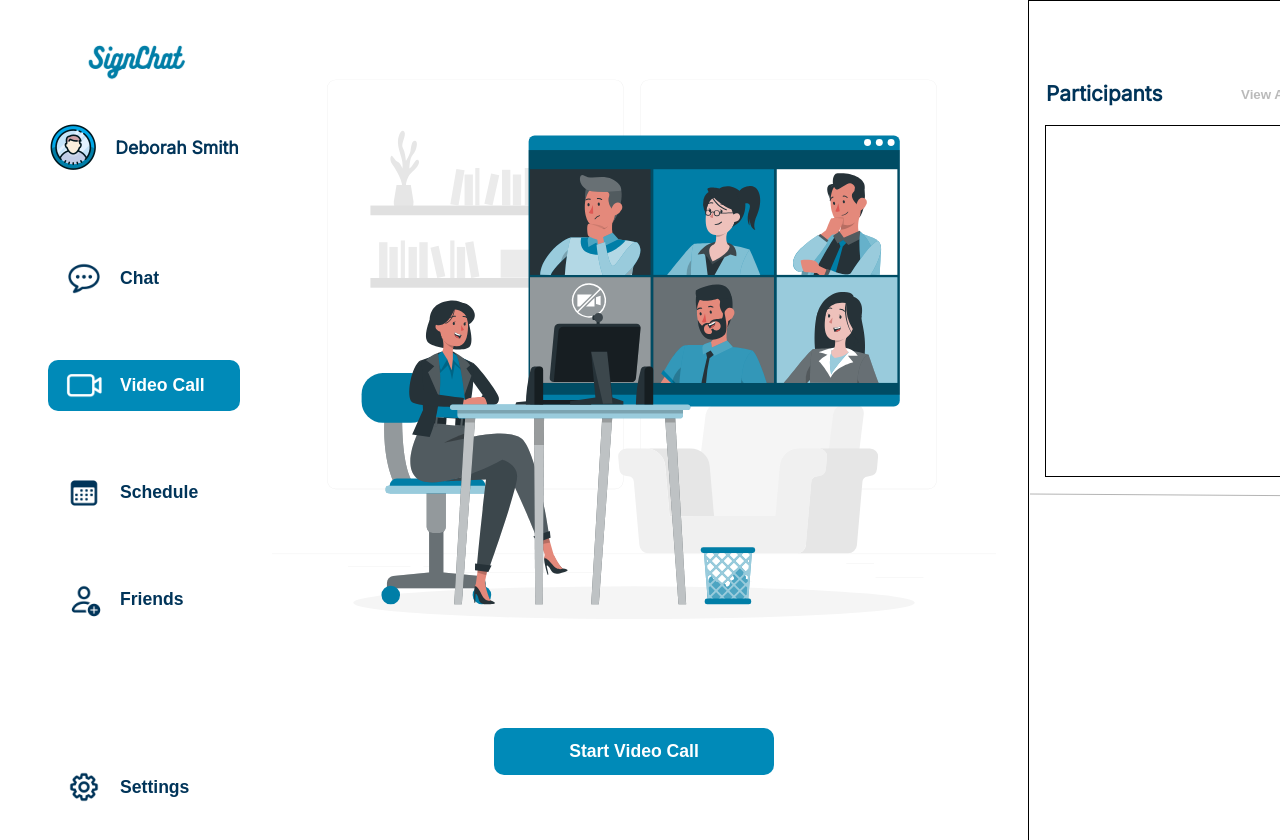
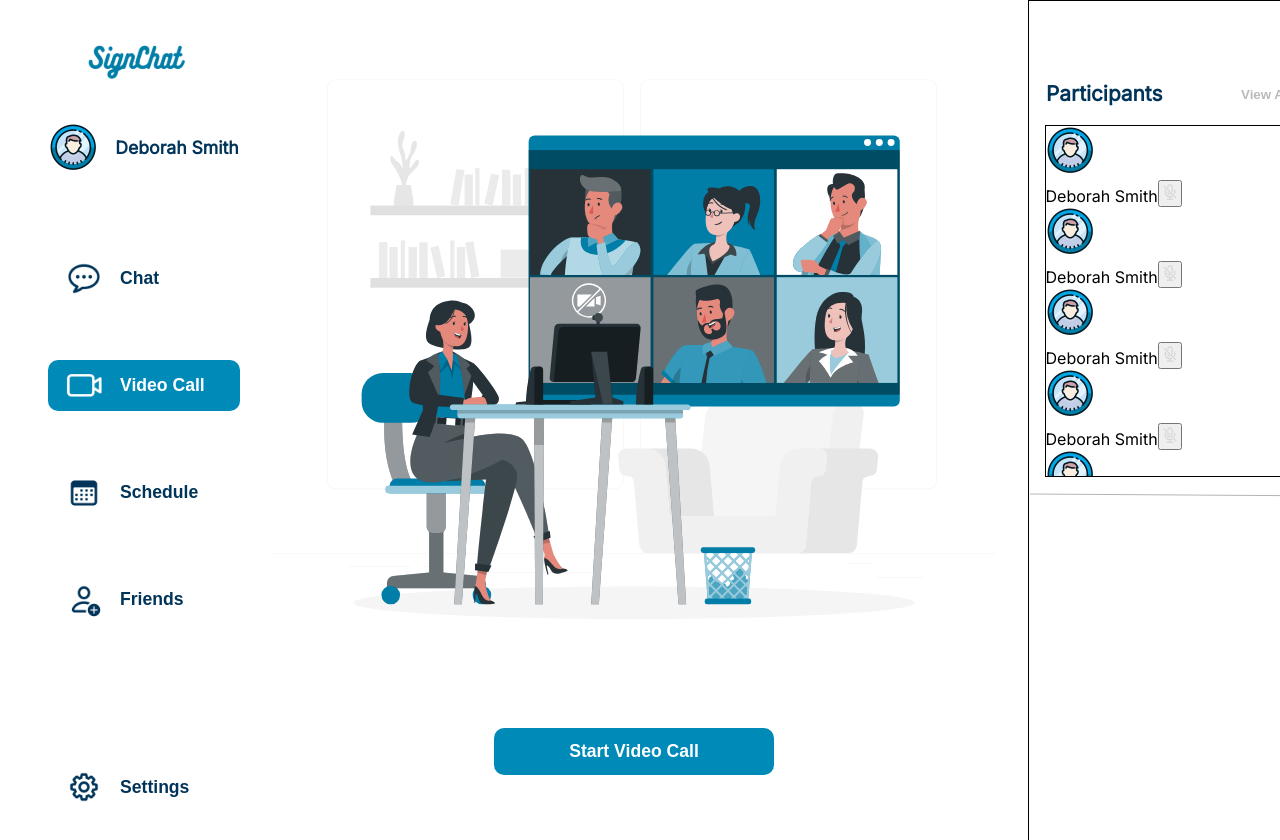
Before and after one commit to SignLink/Signchat-Frontend, a React (Create React App) app: page /user/videocall in a window 1280 px wide. Shown: the top 840 px of the page. Built offline with nearby package versions, Linux system fonts and the light colour scheme.

Commit message:
added scrolling style

```diff
--- a/src/User Video Call Page/User Video Call Components/VideoCallParticipants.tsx
+++ b/src/User Video Call Page/User Video Call Components/VideoCallParticipants.tsx
@@ -1,8 +1,45 @@
 import React from "react";
 import "./VideoCallParticipants.css";
 import line from "../../Images/Line.svg";
+import profile from "../../Icons/male-user.svg";
+import mute from "../../Icons/mute-unmute.svg";
 
 function VideoCallParticipants() {
+  const participantsLists = [
+    {
+      name: "Deborah Smith",
+    },
+    {
+      name: "Deborah Smith",
+    },
+    {
+      name: "Deborah Smith",
+    },
+    {
+      name: "Deborah Smith",
+    },
+    {
+      name: "Deborah Smith",
+    },
+    {
+      name: "Deborah Smith",
+    },
+    {
+      name: "Deborah Smith",
+    },
+    {
+      name: "Deborah Smith",
+    },
+    {
+      name: "Deborah Smith",
+    },
+    {
+      name: "Deborah Smith",
+    },
+    {
+      name: "Deborah Smith",
+    },
+  ];
   return (
     <div className="videocall-participants-main">
       <div className="participants">
@@ -10,7 +47,22 @@ function VideoCallParticipants() {
           <h2>Participants</h2>
           <button>View All</button>
         </div>
-        <div className="participants-lists"></div>
+        <div className="participants-lists">
+          {participantsLists.map(function (names, index) {
+            return (
+              <div key={index}>
+                <img src={profile} alt="profile-pic" />
+                <div>
+                  <span>{names.name}</span>
+                  <button>
+                    <img src={mute} alt="mute-button" />
+                  </button>
+                </div>
+              </div>
+            );
+          })}
+          <div></div>
+        </div>
       </div>
       <span className="line">
         <img src={line} alt="line" />
--- a/src/index.css
+++ b/src/index.css
@@ -4,6 +4,23 @@
   padding: 0;
   margin: 0;
   box-sizing: border-box;
+}
+
+*::-webkit-scrollbar {
+  width: 7px;
+}
+
+*::-webkit-scrollbar-track {
+  background: #fff;
+  /* color of the tracking area */
+}
+
+*::-webkit-scrollbar-thumb {
+  background: linear-gradient(#00a8e8, #007ea7);
+  /* color of the scroll thumb */
+  border-radius: 50px;
+  /* roundness of the scroll thumb */
+  /* border: 3px solid orange;  creates padding around scroll thumb */
 }
 
 :root {
```
Also changed, not shown: src/Icons/mute-unmute.svg (added).
